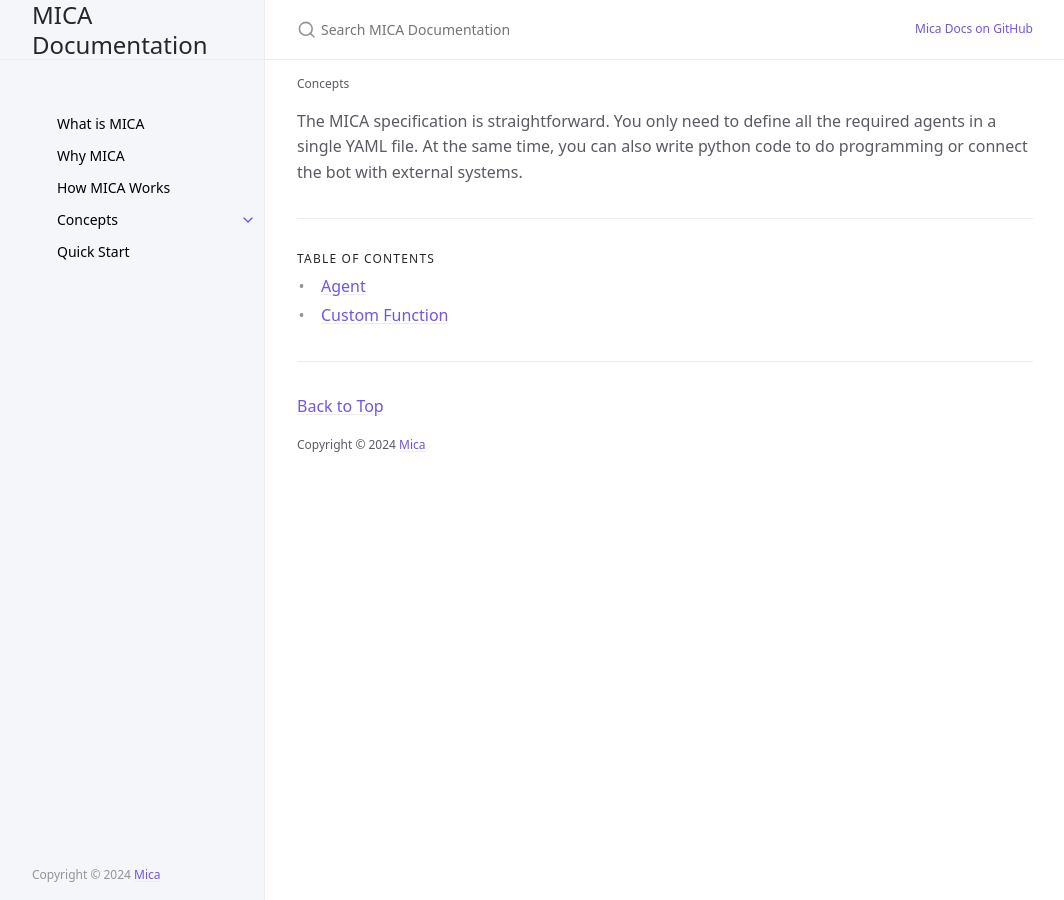
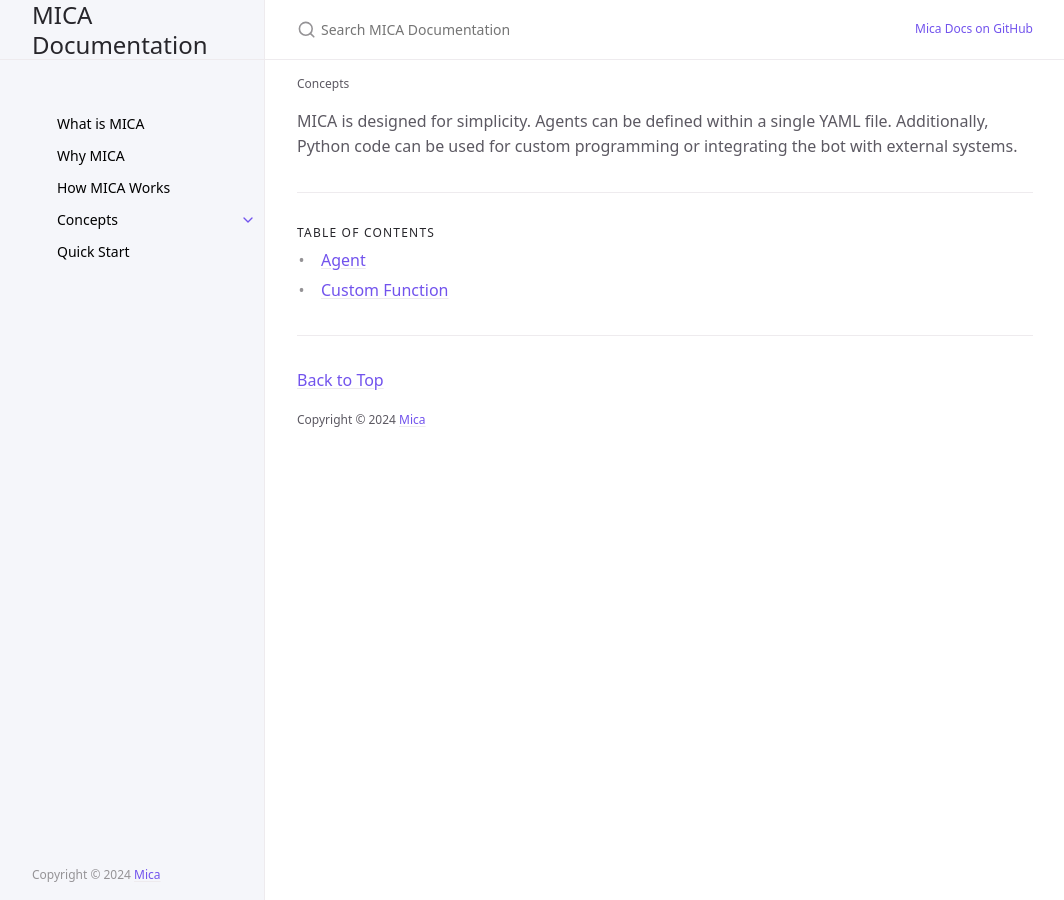
Before and after one commit to Mica-labs/Mica-labs.github.io, a Jekyll site: the page built from docs/concepts/index.md, in a window 1280 px wide. Shown: the whole page, without its empty margins (107-1171 px from the left). Built offline with Jekyll 4.4.1, drawn with Linux system fonts in a browser that asks for light colours; cached includes are drawn as plain includes.

Commit message:
Update index.md

```diff
--- a/docs/concepts/index.md
+++ b/docs/concepts/index.md
@@ -8,4 +8,4 @@ has_children: true
 
 {: .no_toc .header }
 
-The MICA specification is straightforward.  You only need to define all the required agents in a single YAML file. At the same time, you can also write python code to do programming or connect the bot with external systems.
+MICA is designed for simplicity. Agents can be defined within a single YAML file. Additionally, Python code can be used for custom programming or integrating the bot with external systems.
```
